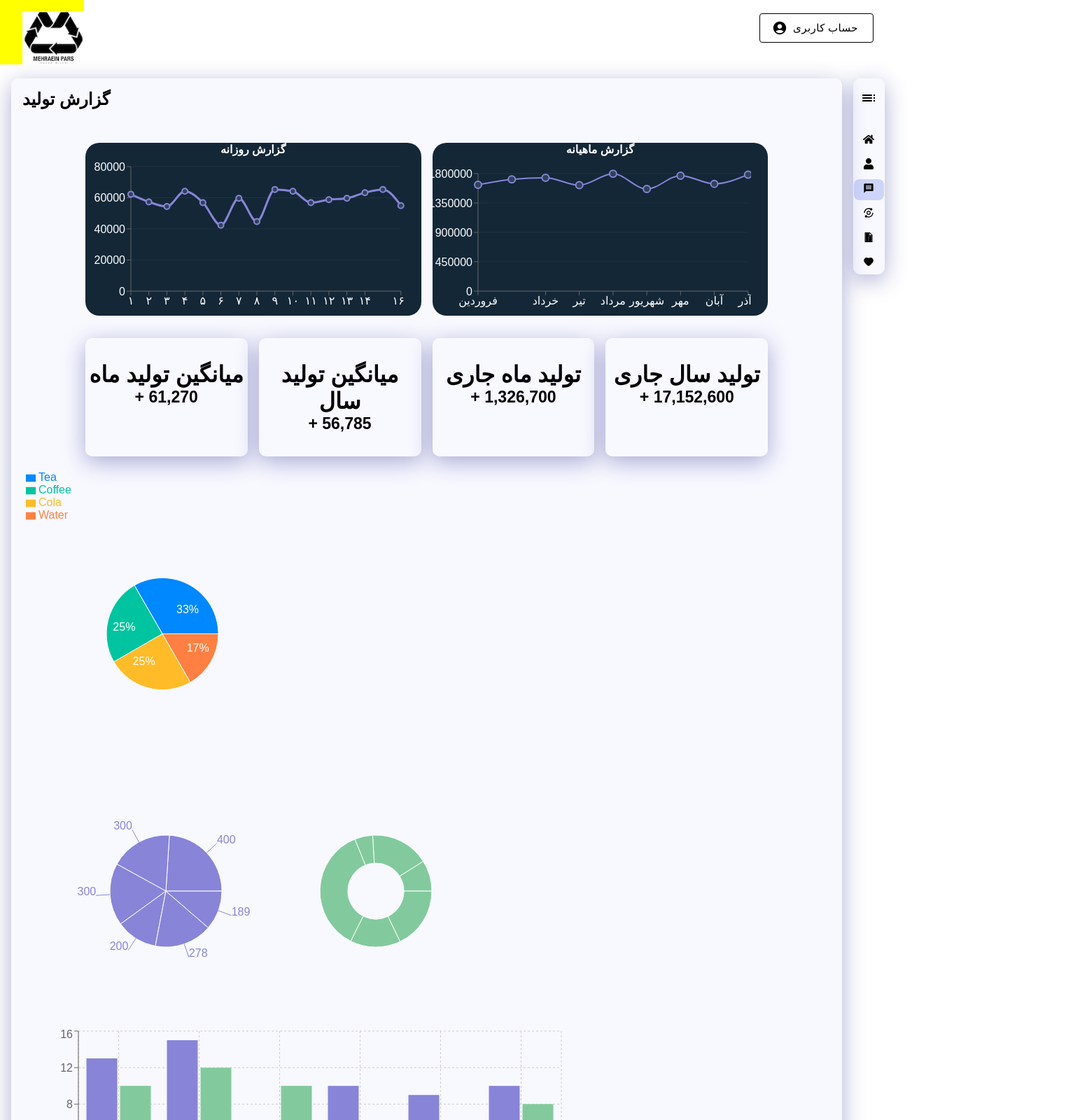
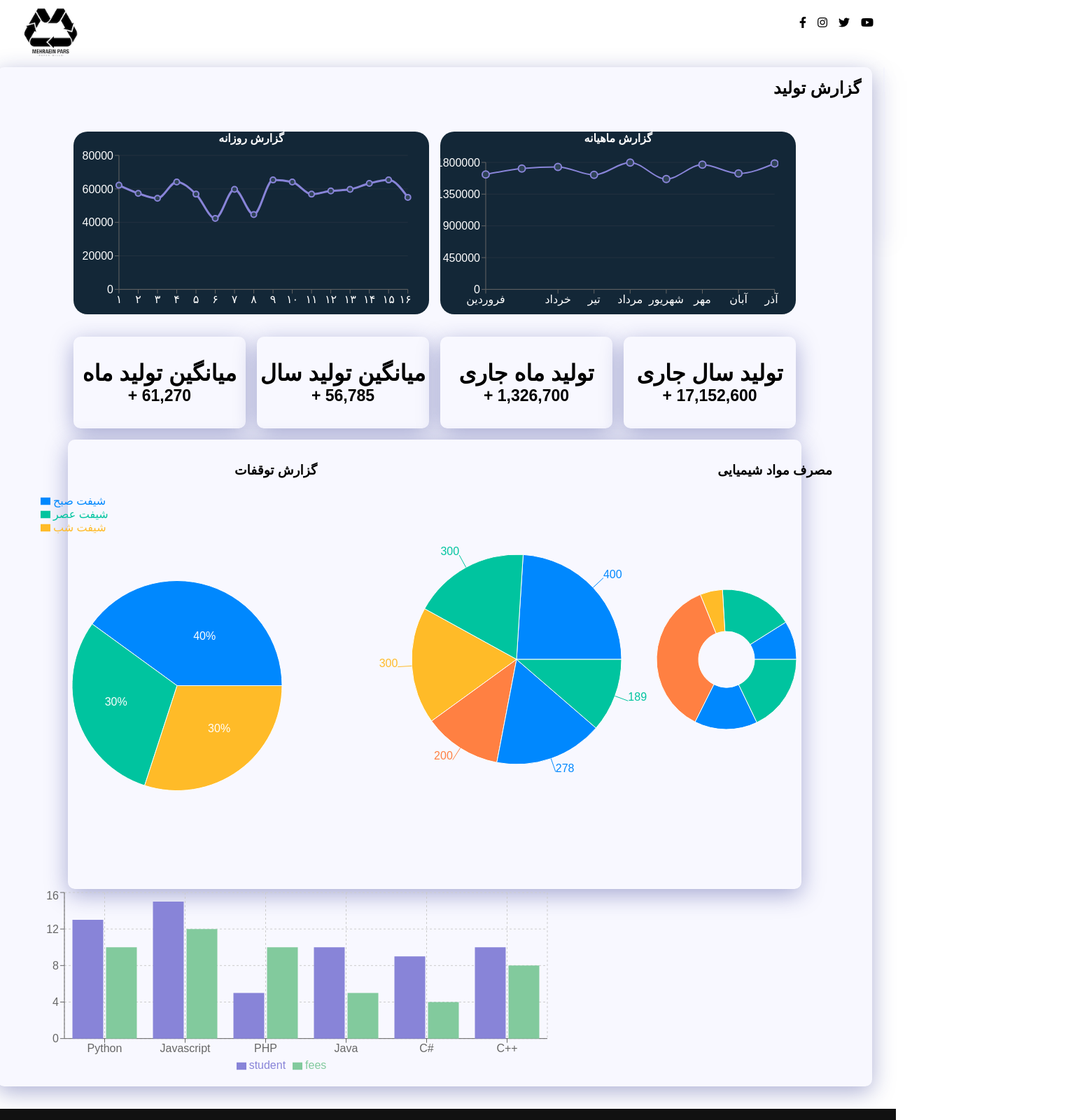
Before and after one commit to mohsen9april/mehraeinpars2, a React (Create React App) app: page /messages in a window 1280 px wide. Shown: the top 1600 px of the page at 70% size, 1533 px wide, since content can reach past the window. Built offline with nearby package versions, Linux system fonts and the light colour scheme; a small style sheet from the web is missing.

Commit message:
fix piecharts

```diff
--- a/src/components/Head/Head.css
+++ b/src/components/Head/Head.css
@@ -1,19 +1,20 @@
 /*--------head------------*/
 .header {
   display: flex;
-  height: 5rem;
+  height: 4rem;
   align-items: center;
   justify-content: space-between;
 }
 
 .header_logo img {
-  background-color: yellow;
   padding-top: 2rem;
   padding-left: 2rem;
-  width: 7.5rem;
+  width: 7rem;
   height: auto;
 }
 
 .header_account {
+  display: flex;
   padding-right: 2rem;
+  gap: 1rem;
 }
--- a/src/components/Head/Head.jsx
+++ b/src/components/Head/Head.jsx
@@ -12,24 +12,19 @@ const Head = () => {
             <img src="./images/logo.png" alt="/" />
           </a>
         </div>
-        {/* <div className="twoo">
-          <button> Dark Mode </button>
-        </div> */}
         <div className="header_account">
-          <Button
+          {/* <Button
             variant="outlined"
             color="inherit"
             size="large"
             startIcon={<AccountCircleRoundedIcon />}
           >
             حساب کاربری
-          </Button>
-          {/* <div>
-            <i className="fab fa-facebook-f icon"></i>
-            <i className="fab fa-instagram icon"></i>
-            <i className="fab fa-twitter icon"></i>
-            <i className="fab fa-youtube icon"></i>
-          </div> */}
+          </Button> */}
+          <i className="fab fa-facebook-f icon"></i>
+          <i className="fab fa-instagram icon"></i>
+          <i className="fab fa-twitter icon"></i>
+          <i className="fab fa-youtube icon"></i>
         </div>
       </div>
     </>
--- a/src/components/Sidebar/SideBar.jsx
+++ b/src/components/Sidebar/SideBar.jsx
@@ -16,14 +16,14 @@ const routes = [
     name: "صفحه اصلی",
     icon: <FaHome />,
   },
-  {
-    path: "/users",
-    name: "چارت سازمانی",
-    icon: <FaUser />,
-  },
+  // {
+  //   path: "/users",
+  //   name: "چارت سازمانی",
+  //   icon: <FaUser />,
+  // },
   {
     path: "/messages",
-    name: "محصولات",
+    name: "گزارش",
     icon: <MdMessage />,
   },
   {
@@ -33,7 +33,7 @@ const routes = [
   },
   {
     path: "/file-manager",
-    name: "گزارشات",
+    name: "دپارتمان",
     icon: <AiTwotoneFileExclamation />,
     subRoutes: [
       {
--- a/src/pages/Barcharts/Barcharts.jsx
+++ b/src/pages/Barcharts/Barcharts.jsx
@@ -67,8 +67,6 @@ const Barcharts = () => {
           <Bar dataKey="fees" fill="#82ca9d" />
         </BarChart>
       </ResponsiveContainer>
-
-      <h2>next</h2>
     </div>
   );
 };
--- a/src/pages/Messages.css
+++ b/src/pages/Messages.css
@@ -1,3 +1,7 @@
+.h2_reports {
+  direction: rtl;
+}
+
 .title_Reports {
   /* background-color: aqua; */
   display: flex;
--- a/src/pages/Messages.jsx
+++ b/src/pages/Messages.jsx
@@ -8,7 +8,7 @@ import ProductsCountUp from "./ProductsCountUp";
 const Messages = () => {
   return (
     <>
-      <h2>گزارش تولید</h2>
+      <h2 className="h2_reports">گزارش تولید</h2>
       <div className="title_Reports">
         <div className="one">
           <LineD />
--- a/src/pages/Piecharts/Piecharts.css
+++ b/src/pages/Piecharts/Piecharts.css
@@ -0,0 +1,34 @@
+.piecharts_container {
+  display: flex;
+  flex-direction: row;
+  gap: 1rem;
+  align-items: center;
+  justify-content: center;
+  width: 86%;
+  margin: auto;
+  background: #f8f8ff;
+  box-shadow: 0 8px 32px 0 rgba(31, 38, 135, 0.37);
+  backdrop-filter: blur(5.5px);
+  border-radius: 10px;
+  border: 1px solid rgba(255, 255, 255, 0.18);
+}
+
+.piecharts_container h3 {
+  direction: rtl;
+}
+
+.left_piecharts {
+  width: 30rem;
+  height: 40rem;
+  align-items: center;
+  justify-content: center;
+  padding: 2rem;
+}
+
+.right_piecharts {
+  width: 45rem;
+  height: 40rem;
+  align-items: center;
+  justify-content: center;
+  padding: 2rem;
+}
--- a/src/pages/Piecharts/Piecharts.jsx
+++ b/src/pages/Piecharts/Piecharts.jsx
@@ -1,4 +1,5 @@
 import React from "react";
+import "./Piecharts.css";
 import { PieChart, Pie, Legend, Cell, ResponsiveContainer, Tooltip } from "recharts";
 
 const data01 = [
@@ -21,10 +22,9 @@ const data02 = [
 
 const Piecharts = () => {
   const data = [
-    { name: "Tea", value: 400 },
-    { name: "Coffee", value: 300 },
-    { name: "Cola", value: 300 },
-    { name: "Water", value: 200 },
+    { name: "شیفت صبح", value: 400 },
+    { name: "شیفت عصر", value: 300 },
+    { name: "شیفت شب", value: 300 },
   ];
 
   const COLORS = ["#0088FE", "#00C49F", "#FFBB28", "#FF8042"];
@@ -57,11 +57,12 @@ const Piecharts = () => {
   };
 
   return (
-    <>
+    <div className="piecharts_container">
+      <div class="left_piecharts">
+        <h3>گزارش توقفات</h3>
+        <br />
         <div>
-        <div class="row d-flex justify-content-center text-center">
-          <div className="col-md-8">
-            <ResponsiveContainer width={400} height={400} className="text-center">
+          <ResponsiveContainer width={400} height={450} className="text-center">
             <PieChart width={400} height={400}>
               <Legend layout="vertical" verticalAlign="top" align="top" />
               <Pie
@@ -70,7 +71,7 @@ const Piecharts = () => {
                 cy="50%"
                 labelLine={false}
                 label={renderCustomizedLabel}
-                  outerRadius={80}
+                outerRadius={150}
                 fill="#8884d8"
                 dataKey="value"
               >
@@ -82,32 +83,44 @@ const Piecharts = () => {
           </ResponsiveContainer>
         </div>
       </div>
-      </div>
-      <div>
+      <div className="right_piecharts">
+        <h3>مصرف مواد شیمیایی </h3>
+        <br />
+        <br />
+        <br />
         <PieChart width={1000} height={400}>
           <Pie
             dataKey="value"
-            isAnimationActive={false}
+            isAnimationActive={true}
             data={data01}
             cx={200}
             cy={200}
-            outerRadius={80}
-            fill="#8884d8"
+            outerRadius={150}
+            // fill="#8884d8"
             label
-          />
+          >
+            {data01.map((entry, index) => (
+              <Cell key={`cell-${index}`} fill={COLORS[index % COLORS.length]} />
+            ))}
+          </Pie>
           <Pie
             dataKey="value"
+            isAnimationActive={true}
             data={data02}
             cx={500}
             cy={200}
             innerRadius={40}
-            outerRadius={80}
+            outerRadius={100}
             fill="#82ca9d"
-          />
+          >
+            {data01.map((entry, index) => (
+              <Cell key={`cell-${index}`} fill={COLORS[index % COLORS.length]} />
+            ))}
+          </Pie>
           <Tooltip />
         </PieChart>
       </div>
-    </>
+    </div>
   );
 };
 
```
Lines whose indentation alone changed are shown as unchanged.
